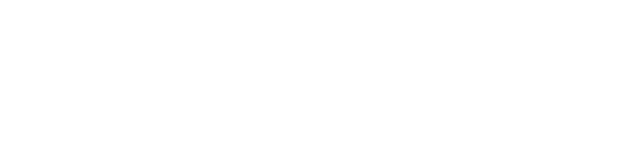
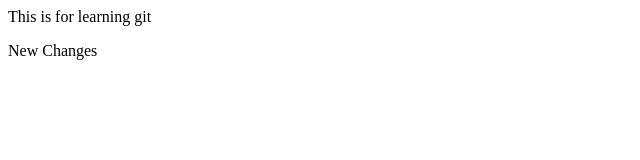
Before and after one commit to Ashish-1411/LocalRepo, a plain HTML site: page index.html in a window 1280 px wide. Shown: the whole page, without its empty margins (0-640 px from the left). Drawn offline with Linux system fonts and the light colour scheme.

Commit message:
add new changes

```diff
--- a/index.html
+++ b/index.html
@@ -0,0 +1,2 @@
+<p>This is for learning git</p>
+<p>New Changes</p>
--- a/style.css
+++ b/style.css
@@ -1,3 +1,4 @@
 p{
     color: red;
+    padding: 0px;
 }
```
